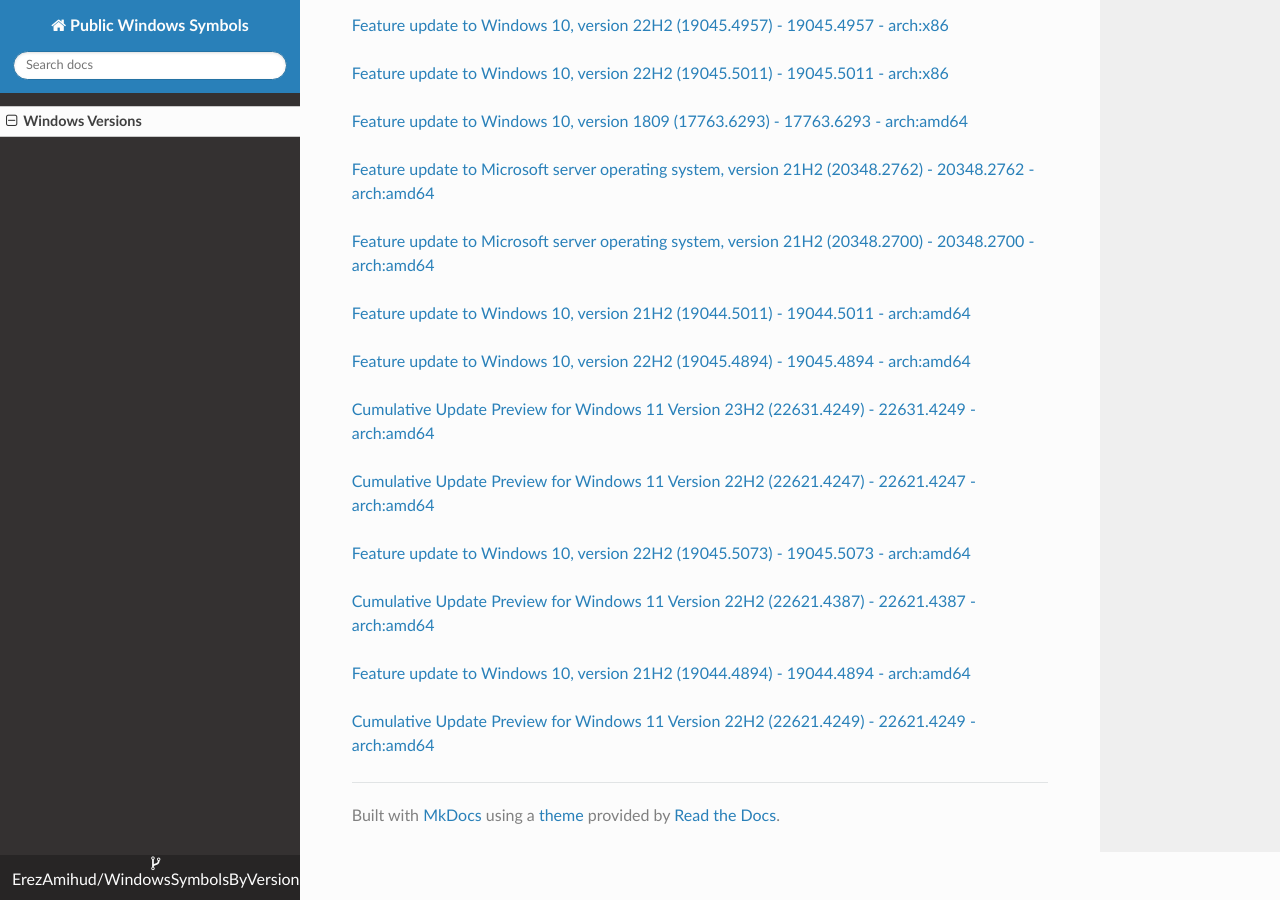
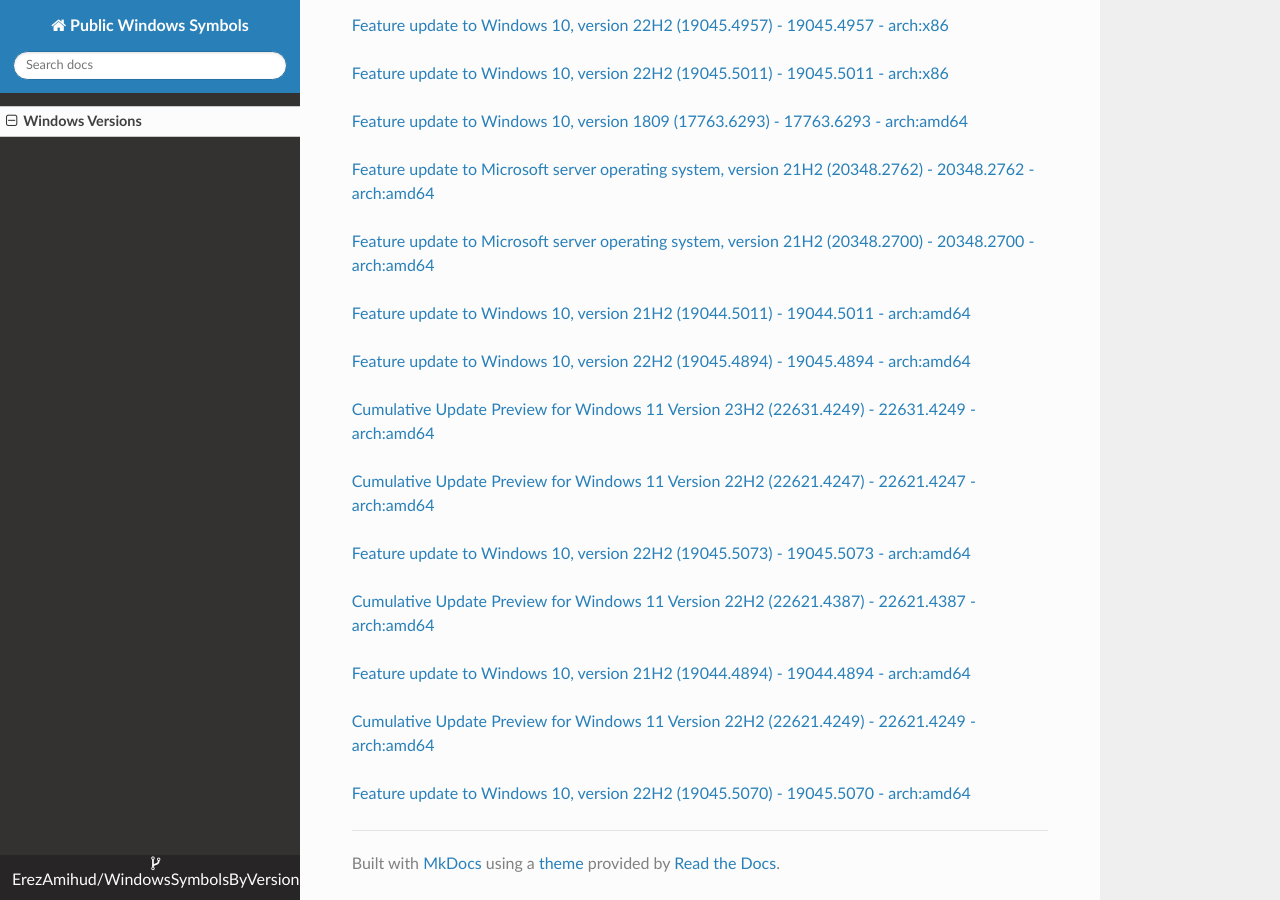
Before and after one commit to ErezAmihud/WindowsSymbolsByVersion, an MkDocs documentation site: the page built from docs/index.md, in a window 1280 px wide and 900 px high, scrolled down 6749 px. Built offline with MkDocs 1.6.1, drawn with Linux system fonts in a browser that asks for light colours; nearby versions of some CDN libraries.

Commit message:
Automated commit, add manifest for 64ad5ee4-fa4e-4106-a2e5-c9f1c3eb6e4a

```diff
--- a/docs/index.md
+++ b/docs/index.md
@@ -343,3 +343,6 @@
 
 
 [Cumulative Update Preview for Windows 11 Version 22H2 (22621.4249) - 22621.4249 - arch:amd64](https://github.com/ErezAmihud/WindowsSymbolsByVersion/blob/main/manifests/577284db-ea84-4862-93bf-1f850e4392a4.manifest)
+
+
+[Feature update to Windows 10, version 22H2 (19045.5070) - 19045.5070 - arch:amd64](https://github.com/ErezAmihud/WindowsSymbolsByVersion/blob/main/manifests/64ad5ee4-fa4e-4106-a2e5-c9f1c3eb6e4a.manifest)
```
Also changed, not shown: process_builds.json (+1 -1 lines), 1 other file.
